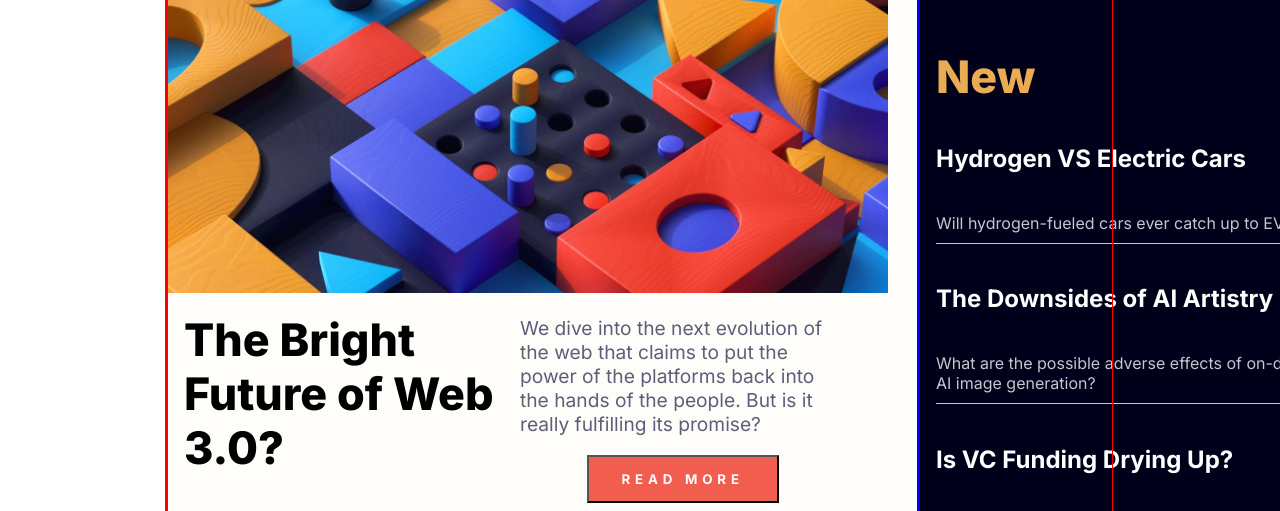
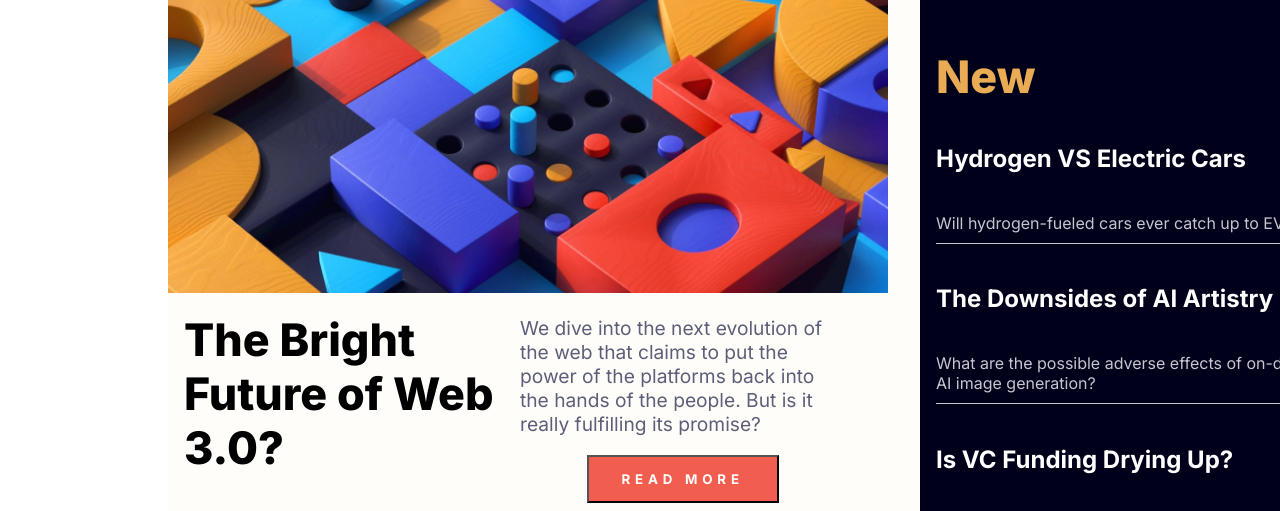
Before and after one commit to deagany/news-homepage-main, a plain HTML site: page index.html in a window 1280 px wide. Shown: the part 281-792 px from the top of the page. Drawn offline with Linux system fonts and the light colour scheme.

Commit message:
Got rid of debugging Lines

```diff
--- a/styles.css
+++ b/styles.css
@@ -73,7 +73,6 @@ a:hover {
 }
 
 .container {
-    outline: red solid 1px;
     background-color: hsl(36, 100%, 99%);
     display: flex;
     flex-direction: column;
@@ -93,7 +92,6 @@ a:hover {
 
 .new-container {
     margin-left: 2em;
-    outline: blue solid;
     padding: 1rem;
     display: flex;
     background-color: hsl(240, 100%, 5%);
@@ -146,7 +144,6 @@ a:hover {
 .banner-wrapper {
     display: flex;
     flex-direction: row;
-    outline: red solid;
 }
 
 .Cards {
```
